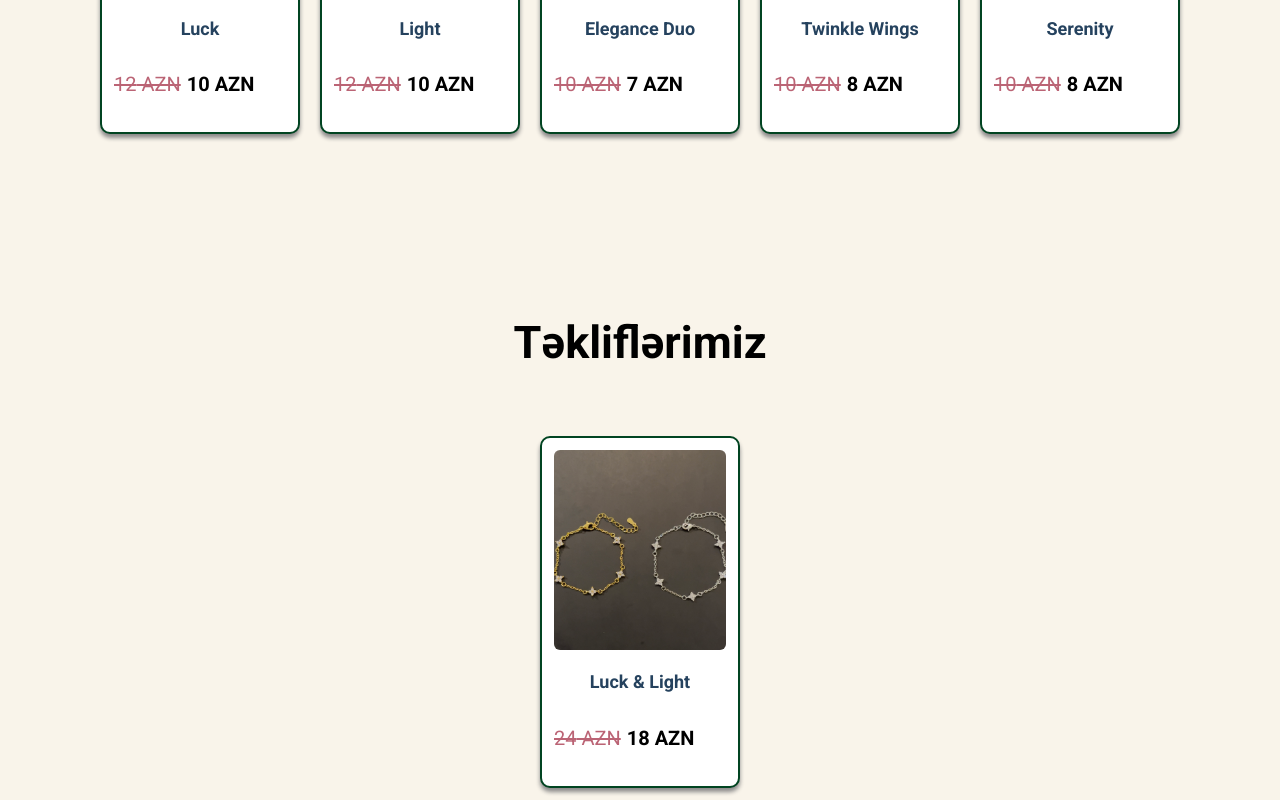
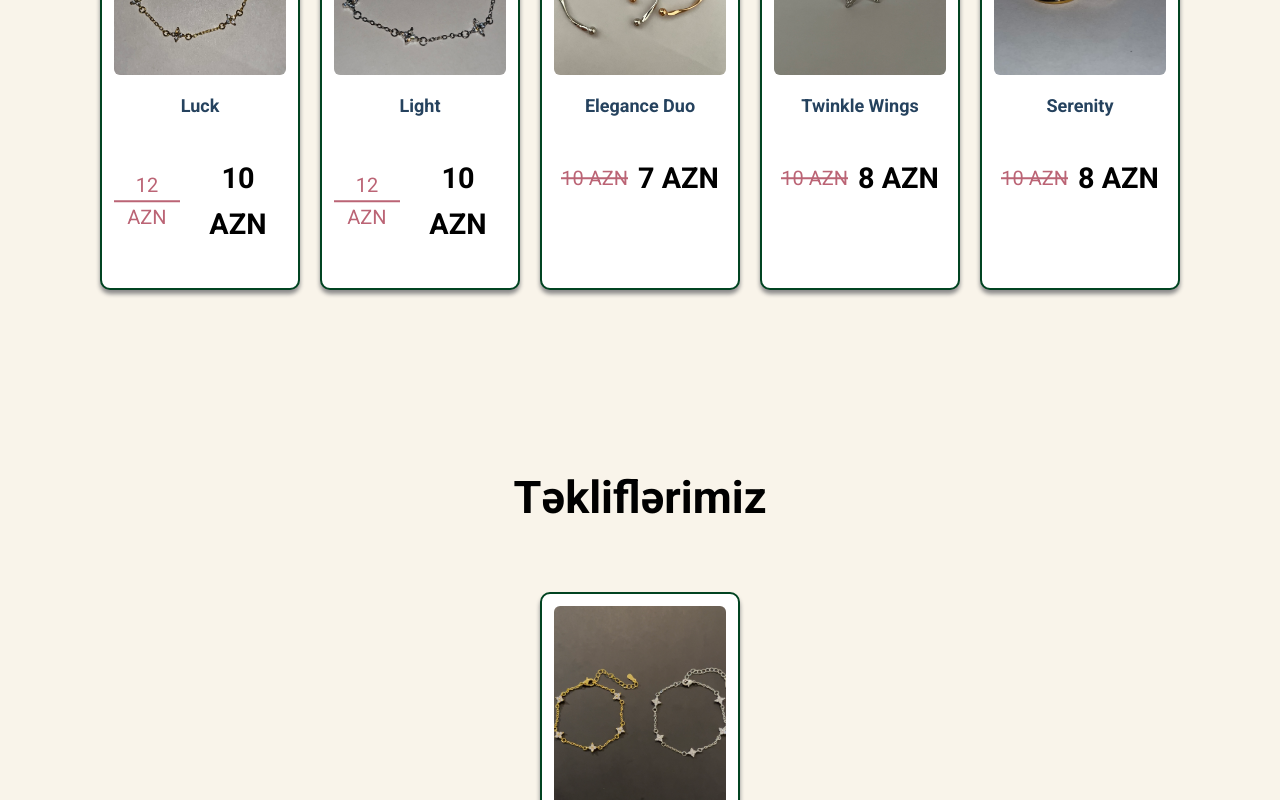
Before and after one commit to Senann05/helios.com, a React (Vite) app: page / in a window 1280 px wide. Shown: the part 1380-2180 px from the top of the page. Built offline with nearby package versions, Linux system fonts and the light colour scheme; the HTML template or start-up script is replaced by a standard one.

Commit message:
home page fake-price bugs fixed

```diff
--- a/src/pages/Home.css
+++ b/src/pages/Home.css
@@ -1,6 +1,6 @@
 @import url('https://fonts.googleapis.com/css2?family=Montserrat:ital,wght@0,100..900;1,100..900&family=Roboto:ital,wght@0,100;0,300;0,400;0,500;0,700;0,900;1,100;1,300;1,400;1,500;1,700;1,900&display=swap');
 
-*{
+* {
   box-sizing: border-box;
 }
 
@@ -38,8 +38,12 @@ header::before {
 }
 
 @keyframes shimmer {
-  0%, 100% { transform: translateX(-100%); }
-  50% { transform: translateX(100%); }
+  0%, 100% {
+    transform: translateX(-100%);
+  }
+  50% {
+    transform: translateX(100%);
+  }
 }
 
 .background {
@@ -126,7 +130,14 @@ main > div {
   padding: 0 20px;
 }
 
-main .product-card {
+.product-container {
+  display: flex;
+  flex-wrap: wrap;
+  gap: 20px;
+  justify-content: center;
+}
+
+.product-card {
   border: 2px solid #014421;
   border-radius: 10px;
   padding: 12px;
@@ -137,37 +148,58 @@ main .product-card {
   text-align: center;
 }
 
-main .product-card:hover {
+.product-card:hover {
   transform: translateY(-10px);
 }
 
-main .product-card a {
+.product-card a {
   text-decoration: none;
   color: inherit;
 }
 
-main .product-card img {
+.product-card img {
   width: 100%;
   height: 200px;
   object-fit: cover;
   border-radius: 6px;
 }
 
-main .product-card h3 {
+.product-card h3 {
   font-size: 18px;
   margin: 10px 0 5px;
 }
 
-main .product-price {
+.product-price {
   color: #000000;
   font-weight: bold;
   font-size: 20px;
 }
 
-main .product-fake {
+/* FAKE qiymət – düzəldilmiş */
+.product-fake {
   font-size: 20px;
   color: #bb6475;
-  text-decoration: line-through #bb6475;
+  position: relative;
+  display: inline-block;
+}
+
+.product-fake::after {
+  content: '';
+  position: absolute;
+  top: 50%;
+  left: 0;
+  width: 100%;
+  height: 1.5px;
+  background-color: #bb6475;
+  transform: translateY(-50%);
+  pointer-events: none;
+}
+
+.price-wrapper {
+  display: flex;
+  gap: 5px;
+  justify-content: center;
+  align-items: center;
 }
 
 footer {
@@ -182,7 +214,9 @@ footer h2 {
   margin: 10px 0;
   font-size: 1em;
 }
-/* Mobile Responsive */
+
+/* -------------------- Mobil Responsivlik -------------------- */
+
 @media screen and (max-width: 768px) {
   body {
     font-size: 14px;
@@ -225,21 +259,21 @@ footer h2 {
     padding: 0 15px;
   }
 
-  main .product-card {
+  .product-card {
     width: 160px;
     padding: 8px;
   }
 
-  main .product-card img {
+  .product-card img {
     height: 160px;
   }
 
-  main .product-card h3 {
+  .product-card h3 {
     font-size: 16px;
   }
 
-  main .product-price,
-  main .product-fake {
+  .product-price,
+  .product-fake {
     font-size: 16px;
   }
 
@@ -272,22 +306,22 @@ footer h2 {
     font-size: 1.5em;
   }
 
-  main .product-card {
+  .product-card {
     width: 140px;
   }
 
-  main .product-card img {
+  .product-card img {
     height: 140px;
   }
 
-  main .product-card h3 {
+  .product-card h3 {
     font-size: 14px;
     margin: 8px 0 4px;
   }
 
-  main .product-price,
-  main .product-fake {
-    font-size: 14px;
+  .product-price,
+  .product-fake {
+    font-size: 12px;
   }
 
   .sidebar-menu {
@@ -310,17 +344,16 @@ footer h2 {
     font-size: 1.3em;
   }
 
-  main .product-card {
+  .product-card {
     width: 120px;
   }
 
-  main .product-card img {
+  .product-card img {
     height: 120px;
   }
 }
 
-
-/* Hover effects adjustment for mobile */
+/* Mobil cihazlar üçün hover effektlərini deaktiv et */
 @media (hover: none) {
   .hamburger:hover {
     transform: none;
@@ -330,7 +363,7 @@ footer h2 {
     transform: translate(-50%, 50%);
   }
 
-  main .product-card:hover {
+  .product-card:hover {
     transform: none;
   }
 }
--- a/src/pages/Home.tsx
+++ b/src/pages/Home.tsx
@@ -5,7 +5,6 @@ import './Home.css';
 import logo from '../assets/Логотип уходовая косметика .png';
 import background from '../assets/ChatGPT Image 5 Tem 2025 17_50_13.png';
 import hamburger from "../assets/hamburger.png";
-
 
 const Home = () => {
   const [isMenuOpen, setIsMenuOpen] = useState(false);
@@ -18,57 +17,47 @@ const Home = () => {
     <div>
       <header>
         <img src={background} className="background" alt="background" />
-        <div className="sidebar-menu"
+        <div
+          className="sidebar-menu"
           style={{
             position: 'fixed',
             left: isMenuOpen ? '0' : '-200px',
             top: '0',
             width: '200px',
             height: '100vh',
-          backgroundColor: ' rgba(255, 255, 255, 0.59)',
+            backgroundColor: 'rgba(255, 255, 255, 0.59)',
             transition: 'left 0.3s ease',
-          zIndex: 1000
+            zIndex: 1000,
           }}
         >
-        <div className="divh3" style={{ padding: '20px', color:'black'}}>
+          <div className="divh3" style={{ padding: '20px', color: 'black' }}>
             <ul style={{ listStyle: 'none', padding: 0 }}>
-  <h3 style={{color: '#506e97ff',}}>Məhsullarımız</h3>
+              <h3 style={{ color: '#506e97ff' }}>Məhsullarımız</h3>
               <Link to="/about"><h3 style={{ color: '#0e4695ff' }}>Haqqımızda</h3></Link>
               <Link to="/contact"><h3 style={{ color: '#0e4695ff' }}>Əlaqə</h3></Link>
             </ul>
           </div>
         </div>
 
-      {isMenuOpen && (
-        <div onClick={toggleMenu}/>)}
-        <img src={hamburger} className="hamburger" alt="hamburger" onClick={toggleMenu} style={{ cursor: 'pointer' }}/>
+        {isMenuOpen && <div onClick={toggleMenu} />}
+        <img src={hamburger} className="hamburger" alt="hamburger" onClick={toggleMenu} style={{ cursor: 'pointer' }} />
         <img src={logo} className="logo" alt="Helios Accessories Logo" />
       </header>
 
-
-
-{/* //////////////////////////////////////////////////////////////////////////////////////////////////////////// */}
       <nav>
         <h1>Məhsullarımız</h1>
       </nav>
 
       <main>
         <div style={{ padding: '0 20px' }}>
-          <div
-            style={{
-              display: 'flex',
-              flexWrap: 'wrap',
-              gap: '20px',
-              justifyContent: 'center',
-            }}
-          >
+          <div className="product-container">
             {products.filter(product => product.id < 11).map((product) => (
               <div key={product.id} className="product-card">
                 <Link to={`/product/${product.id}`}>
                   <img src={product.images[0]} alt={product.name} />
                   <h3>{product.name}</h3>
                 </Link>
-                <div style={{ display: 'flex', gap: '1px' }}>
+                <div className="price-wrapper">
                   <p className="product-fake">{product.fake} AZN</p>
                   <p className="product-price">{product.price} AZN</p>
                 </div>
@@ -84,21 +73,14 @@ const Home = () => {
         </nav>
 
         <div style={{ padding: '0 20px' }}>
-          <div
-            style={{
-              display: 'flex',
-              flexWrap: 'wrap',
-              gap: '20px',
-              justifyContent: 'center',
-            }}
-          >
+          <div className="product-container">
             {products.filter(product => product.id > 10).map((product) => (
               <div key={product.id} className="product-card">
                 <Link to={`/product/${product.id}`}>
                   <img src={product.images[0]} alt={product.name} />
                   <h3>{product.name}</h3>
                 </Link>
-                <div style={{ display: 'flex', gap: '1px' }}>
+                <div className="price-wrapper">
                   <p className="product-fake">{product.fake} AZN</p>
                   <p className="product-price">{product.price} AZN</p>
                 </div>
--- a/src/pages/ProductDetail.tsx
+++ b/src/pages/ProductDetail.tsx
@@ -169,7 +169,7 @@ const ProductDetail = () => {
   <Link to="/about"><h3 style={{color: '#0e4695ff'}}>Haqqımızda</h3></Link>
   <Link to="/contact"><h3 style={{ color:  '#0e4695ff'}}>Əlaqə</h3></Link>
 </ul>
-        </div>
+      </div>
       </div>
 
       {isMenuOpen && (
```
Lines whose indentation alone changed are shown as unchanged.
